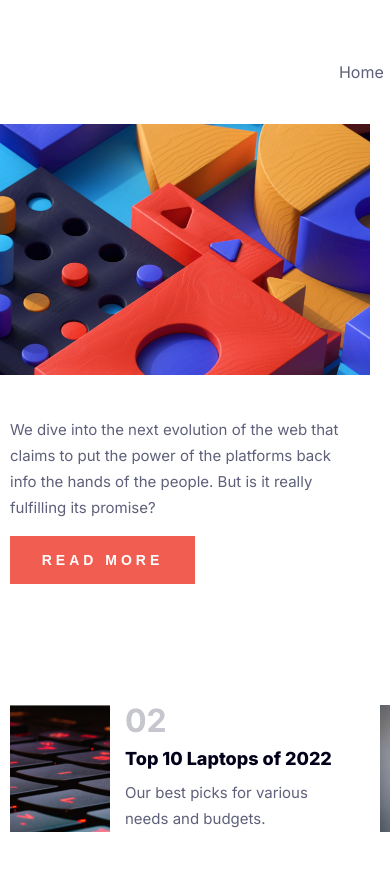
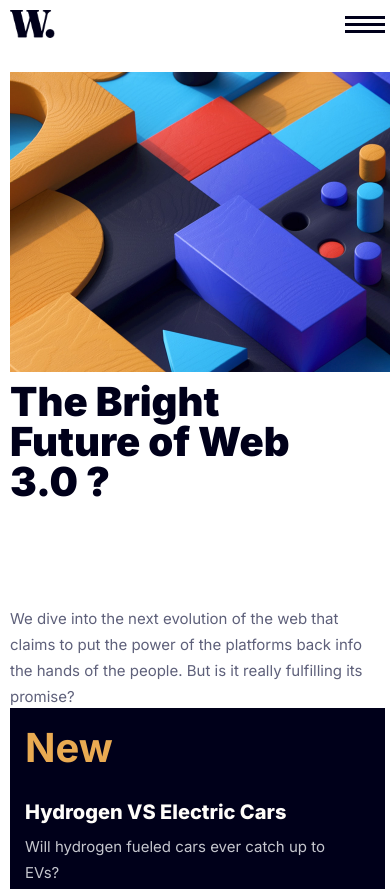
Before and after one commit to Junior-dev-Track/14-css-web-3-0-project-ovo-thom, a plain HTML site: page index.html in a window 390 px wide. Shown: the top 889 px of the page. Drawn offline with Linux system fonts and the light colour scheme; a web font is replaced by a local one.

Commit message:
Css web project responsive

```diff
--- a/index.html
+++ b/index.html
@@ -17,6 +17,7 @@
                     <img src="./img/W..png" alt="Logo W">
                 </div>
 
+                <div class="menu">
                 <ul>
                     <li><a href="">Home</a></li>
                     <li><a href="">New</a></li>
@@ -24,20 +25,21 @@
                     <li><a href="">Trending</a></li>
                     <li><a href="">Categories</a></li>
                 </ul>
+                </div>
+
+                <div class="img-burger"><img src="./img/burger-menu.png" alt="burger menu"></div>
             </nav>
         </header>
 
         <main>
             <section class="section-one">
                 <div class="card one"></div>
+                <!-- <div class="card two"></div> -->
 
-                <div class="card two">
 
-                </div>
 
                 <div class="card three">
-                    <p class="future">The Bright Future of Web 3.0 ?
-                    <p>
+                    <p class="future">The Bright Future of Web 3.0 ?</p>
                 </div>
 
                 <div class="card four">
--- a/style.css
+++ b/style.css
@@ -22,7 +22,7 @@ body {
 
 header {
     width: 100%;
-    display: flex;
+    /* display: flex; */
     margin-bottom: 30px;
 }
 
@@ -41,19 +41,30 @@ nav ul li a {
     color: rgba(94, 96, 122, 1);
     margin-right: 25px;
     height: 26px;
+    transition: 0.2s;
+}
+
+nav ul li a:hover {
+   border-bottom: 1px solid black;
+}
+
+nav .img-burger {
+    visibility: hidden;
+    display: none;
 }
 
 main {
     width: 1110px;
     height: 511px;
     display: flex;
+    /* flex-wrap: wrap; */
 }
 
 .section-one {
     width: 730px;
     height: 511px;
     display: grid;
-    grid-template-columns: 1fr 1fr;
+    grid-template-columns: 1fr;
     grid-template-rows: 1fr 1fr;
     gap: 10px;
 }
@@ -79,7 +90,7 @@ main {
 
 .section-one .three {
     width: 350px;
-    height: 182px;
+    height: 120px;
     font-weight: 800;
     grid-column-start: 1;
     grid-column-end: 2;
@@ -96,12 +107,13 @@ main {
 
 .section-one .four {
     width: 350px;
-    height: 104px;
+    /* height: 104px; */
+    height: 182px;
     grid-column-start: 2;
     grid-column-end: 3;
     grid-row-start: 2;
     grid-row-end: 3;
-    margin-top: 30px;
+    margin-top: 40px;
 }
 
 .section-one .four .text {
@@ -109,7 +121,7 @@ main {
     line-height: 26px;
     font-weight: 400;
     color: rgba(94, 96, 122, 1);
-    margin: 2px 0 15px 0;
+    margin: 2px 0 25px 0;
 }
 
 .section-one .four .read-more {
@@ -271,3 +283,126 @@ main {
     font-size: 15px;
     line-height: 26px;
 }
+
+
+
+ @media screen and (max-width: 768px) {
+
+    body {
+        display: block;
+    }
+    .main-body {
+        margin: 10px;
+        width: 375px;
+        height: 1872px;
+    }
+
+    header {
+        width: 100%;
+    }
+
+    nav {
+        width: 100%;
+    }
+
+    nav .img img {
+        height: 28px;
+        width: 45px;
+    }
+
+    nav ul {
+        display: none;
+    }
+
+    nav .img-burger {
+        visibility: visible;
+        display: block;
+    }
+
+    main {
+        flex-direction: column;
+        height: 1189px;
+        /* height: 1150px; */
+        width: 100%;
+    }
+
+    .section-one {
+        grid-template-columns: 1;
+        grid-template-rows: 3;
+        height: 636px;
+    }
+
+    .section-one .one{
+        width: 100%;
+        height: 300px;
+        grid-column-start: 1;
+        grid-column-end: 2;
+        grid-row-start: 1;
+        grid-row-end: 2;
+    }
+
+    .section-one .three {
+        height: 120px;
+        width: 100%;
+        grid-column-start: 1;
+        grid-column-end: 2;
+        grid-row-start: 2;
+        grid-row-end: 3;
+        margin-top: 0;
+    }
+
+    .section-one .three .future {
+        /* height: 150px; */
+        font-size: 40px;
+        font-weight: 900;
+        width: 40%;
+        line-height: 40px;
+    }
+
+    .section-one .three .text {
+        font-size: 15px;
+    }
+
+    .section-one .four {
+        width: 50%;
+        height: 104px;
+        grid-column-start: 1;
+        grid-column-end: 2;
+        grid-row-start: 3;
+        grid-row-end: 4;
+        margin-top: 0;
+    }
+
+    .section-one .four .read-more {
+        height: 48px;
+        width: 185px;
+    }
+
+    .section-two{
+        width: 100%;
+        height: 489px;
+        justify-content: flex-end;
+        margin-left: 0;
+    }
+
+    .section-two .new {
+        height: 32px;
+        width: 70px;
+    }
+
+    .section-two, .last {
+        width: 100%;
+        grid-template-columns: 1fr;
+        grid-template-rows: 1fr 1fr 1fr;
+    }
+
+    .last {
+        height: 451px;
+        margin-top: 0;
+    }
+
+    .last .last-div {
+        width: 100%;
+        margin-bottom: 20px;
+    }
+}
```
Also changed, not shown: img/burger-menu.png (added), 1 other file.
